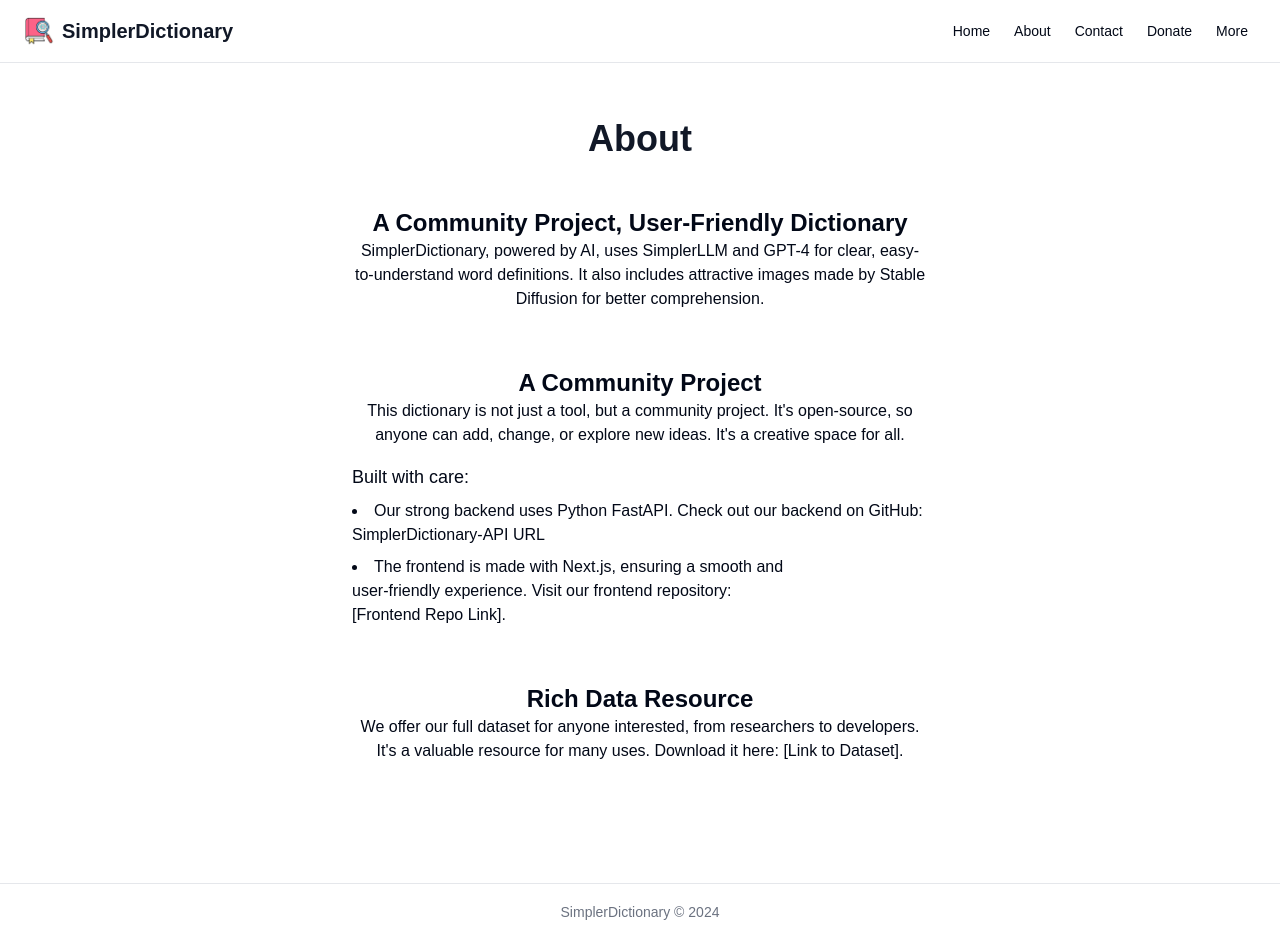
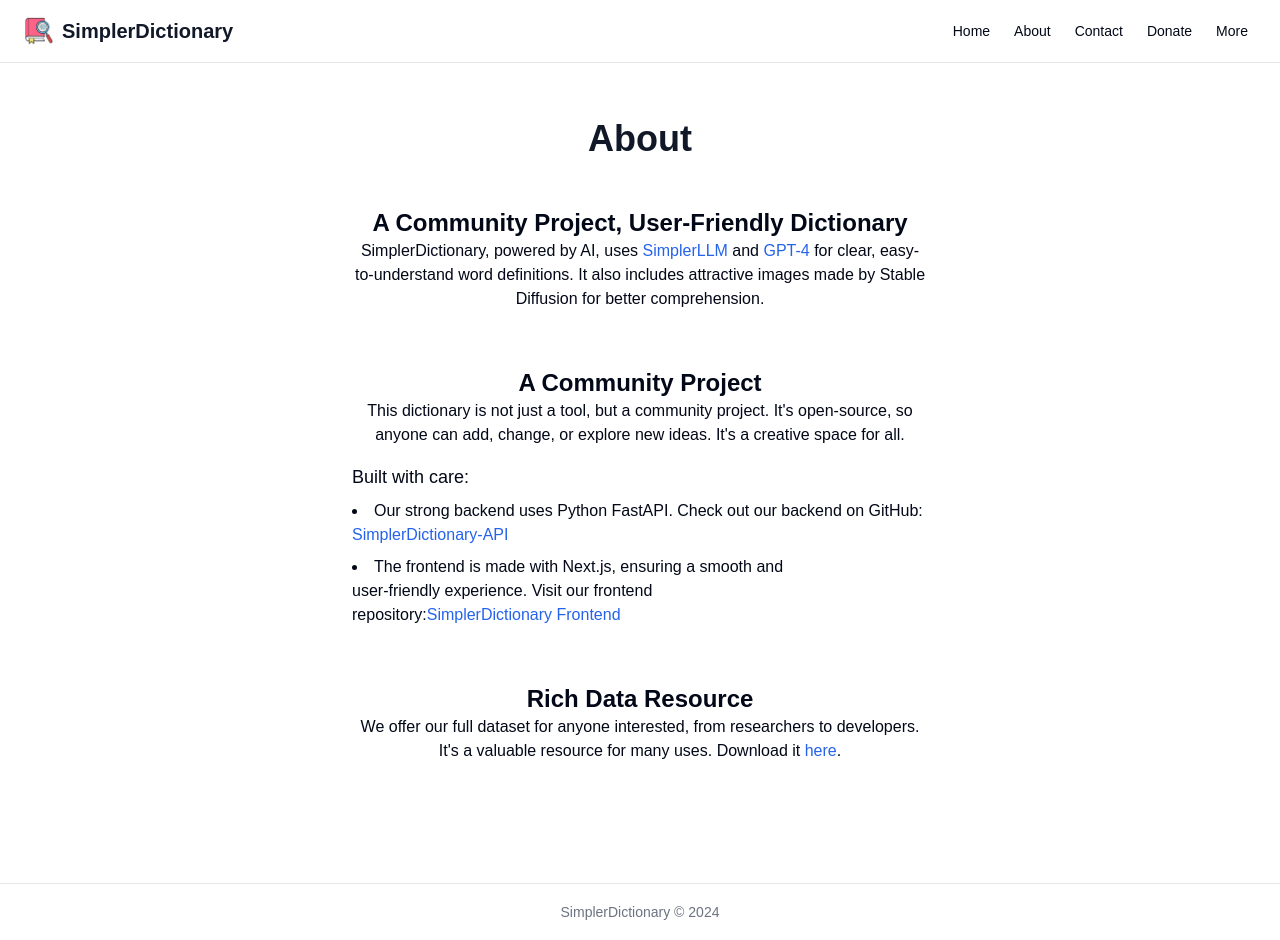
Before and after one commit to hassancs91/SimplerDictionary, a Next.js app: page /about in a window 1280 px wide. Built offline with nearby package versions, Linux system fonts and the light colour scheme; a web font is replaced by a local one.

Commit message:
feat(core): Update about page links

```diff
--- a/src/app/about/page.tsx
+++ b/src/app/about/page.tsx
@@ -1,24 +1,39 @@
-"use client"
+'use client'
 
-import { SimpleMobileNav } from "@/components/layout/mobilenav";
+import { SimpleMobileNav } from '@/components/layout/mobilenav'
 
 export default function Page() {
 	return (
 		<>
-    <SimpleMobileNav/>
-		<div className='mx-4 flex flex-col py-8 md:py-14 md:h-full md:items-center lg:mb-16 lg:mx-64'>
+			<SimpleMobileNav />
+			<div className='mx-4 flex flex-col py-8 md:h-full md:items-center md:py-14 lg:mx-64 lg:mb-16'>
 				<h1 className='text-3xl font-semibold text-gray-900 dark:text-slate-200 md:mb-4 md:text-4xl'>
 					About
 				</h1>
 
-			<h2 className='mt-6 md:mt-8 text-2xl font-semibold'>
+				<h2 className='mt-6 text-2xl font-semibold md:mt-8'>
 					A Community Project, User-Friendly Dictionary
 				</h2>
 				<p className='max-w-xl md:text-center'>
-				SimplerDictionary, powered by AI, uses SimplerLLM and GPT-4 for
-				clear, easy-to-understand word definitions. It also includes
-				attractive images made by Stable Diffusion for better
-				comprehension.
+					SimplerDictionary, powered by AI, uses{' '}
+					<a
+						target='_blank'
+						href='https://github.com/hassancs91/SimplerLLM'
+						className='text-blue-600 underline-offset-2 hover:underline'
+					>
+						SimplerLLM{' '}
+					</a>
+					and{' '}
+					<a
+						target='_blank'
+						href='https://openai.com/gpt-4'
+						className='text-blue-600 underline-offset-2 hover:underline'
+					>
+						GPT-4{' '}
+					</a>
+					for clear, easy-to-understand word definitions. It also
+					includes attractive images made by Stable Diffusion for
+					better comprehension.
 				</p>
 
 				<h2 className='mt-8 text-2xl font-semibold md:mt-14'>
@@ -33,12 +48,25 @@ export default function Page() {
 					<p className='text-lg font-[500]'>Built with care:</p>
 					<li className='max-w-xl'>
 						Our strong backend uses Python FastAPI. Check out our
-					backend on GitHub: SimplerDictionary-API URL
+						backend on GitHub:{' '}
+						<a
+							target='_blank'
+							href='https://github.com/hassancs91/SimplerDictionary-API'
+							className='text-blue-600 underline-offset-2 hover:underline'
+						>
+							SimplerDictionary-API
+						</a>
 					</li>
 					<li className='max-w-md'>
 						The frontend is made with Next.js, ensuring a smooth and
 						user-friendly experience. Visit our frontend repository:
-					[Frontend Repo Link].
+						<a
+							target='_blank'
+							href='https://github.com/hassancs91/SimplerDictionary'
+							className='text-blue-600 underline-offset-2 hover:underline'
+						>
+							SimplerDictionary Frontend
+						</a>
 					</li>
 				</ul>
 
@@ -48,7 +76,15 @@ export default function Page() {
 				<p className='max-w-xl md:text-center'>
 					We offer our full dataset for anyone interested, from
 					researchers to developers. It's a valuable resource for many
-				uses. Download it here: [Link to Dataset].
+					uses. Download it{' '}
+					<a
+						target='_blank'
+						href='https://github.com/hassancs91/SimplerDictionary-API'
+						className='text-blue-600 underline-offset-2 hover:underline'
+					>
+						here
+					</a>
+					.
 				</p>
 			</div>
 		</>
```
Lines whose indentation alone changed are shown as unchanged.
